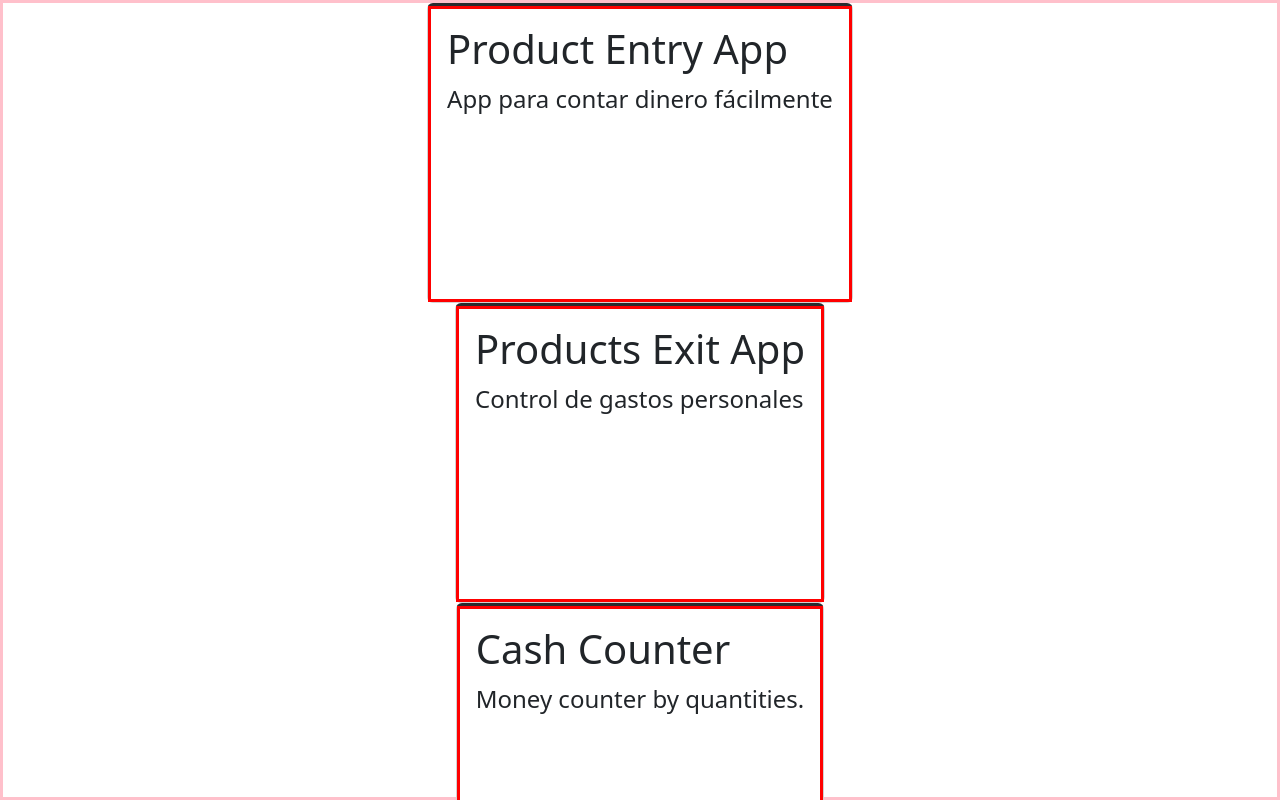
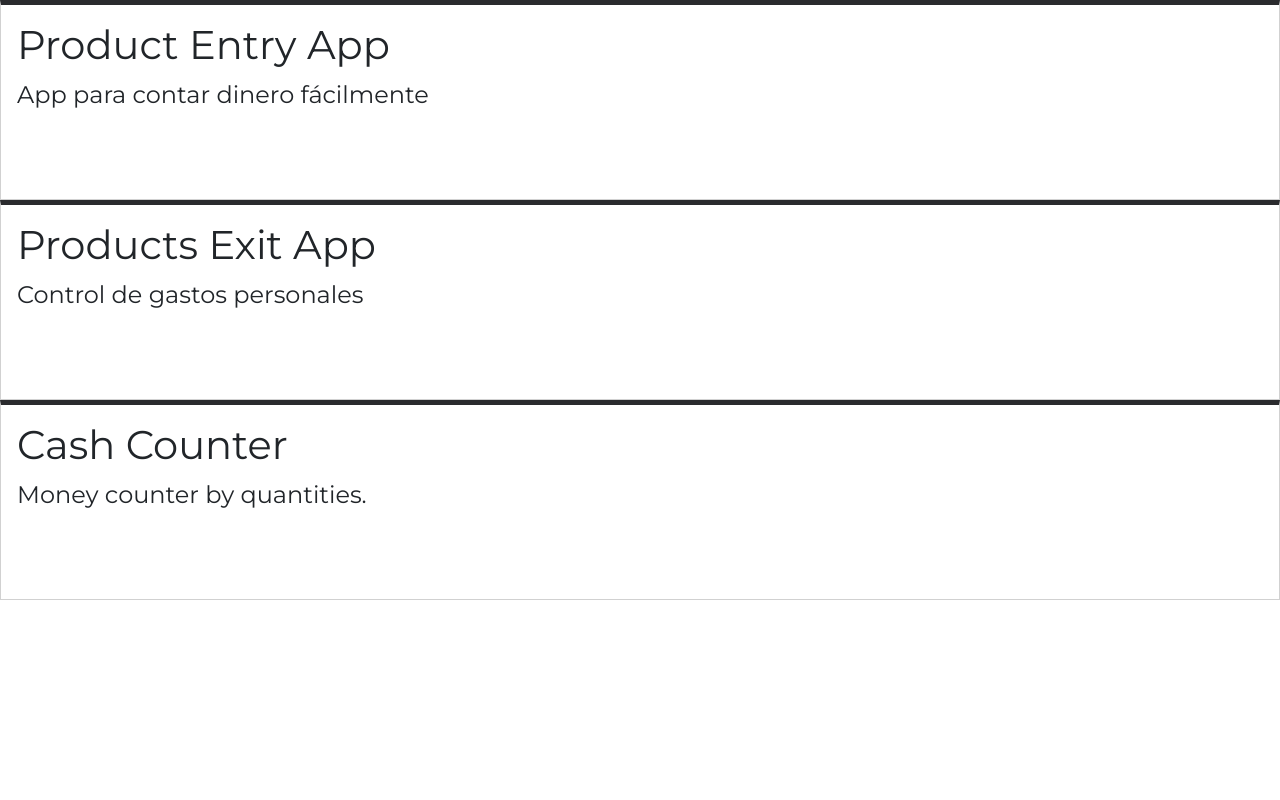
Before and after one commit to ismaelmarot/im-utils-app-v2, a React (Vite) app: page / in a window 1280 px wide. Built offline with nearby package versions, Linux system fonts and the light colour scheme.

Commit message:
Added Fonts

```diff
--- a/index.html
+++ b/index.html
@@ -4,6 +4,7 @@
     <meta charset="UTF-8" />
     <link rel="icon" type="image/svg+xml" href="/vite.svg" />
     <meta name="viewport" content="width=device-width, initial-scale=1.0" />
+    <link href="https://fonts.googleapis.com/css2?family=Montserrat:wght@400;600;700&display=swap" rel="stylesheet">
     <title>im-utils-app-v2</title>
   </head>
   <body>
--- a/src/App.css
+++ b/src/App.css
@@ -1,7 +1,6 @@
 #root {
   margin: 0;
   padding: 0;
-  border: 3px solid pink;
   width: 100%;
   height: 100%;
 }
--- a/src/components/AppCard/AppCard.styled.tsx
+++ b/src/components/AppCard/AppCard.styled.tsx
@@ -4,8 +4,9 @@ import { size } from '../../helpers/setSize';
 import { COLORS } from '../../styles/colors';
 
 export const StyledCard = styled(Card)`
-    ${size('','300px')}
-    border-top:3px solid ${COLORS.dark};
+    ${size('100%','200px')}
+    border-top:5px solid ${COLORS.dark};
+    border-radius: 0;
     font-size: 2rem;
     transition: transform 0.3s ease, box-shadow 0.3s ease;
     cursor: pointer;
@@ -16,6 +17,7 @@ export const StyledCard = styled(Card)`
         top: 0;
         left: 0;
         z-index: 10;
+        border-top: none;
     }
 `;
 
--- a/src/components/AppCard/AppCard.tsx
+++ b/src/components/AppCard/AppCard.tsx
@@ -2,13 +2,15 @@ import type { AppCardProps } from '../../interfaces/AppCard.interface';
 import Card from 'react-bootstrap/Card';
 import { StyledCard, Title, Text } from './AppCard.styled';
 
-export default function AppCard({ title, description }: AppCardProps) {
+function AppCard({ title, description }: AppCardProps) {
     return (
         <StyledCard>
-            <Card.Body style={{border:'3px solid red'}}>
+            <Card.Body>
                 <Title>{title}</Title>
                 <Text>{description}</Text>
             </Card.Body>
         </StyledCard>
     );
 }
+
+export default AppCard;
--- a/src/index.css
+++ b/src/index.css
@@ -1,3 +1,5 @@
+@import url('https://fonts.googleapis.com/css2?family=Montserrat:wght@400;600;700&display=swap');
+
 *,
 *::before,
 *::after {
@@ -10,6 +12,9 @@ html, body {
   width: 100%;
   height: 100%;
   overflow-x: hidden;
+
+  font-family: "Montserrat", sans-serif;
+  font-weight: 400;
 }
 
 #root {
@@ -18,3 +23,7 @@ html, body {
   width: 100%;
   min-height: 100%;
 }
+
+body {
+  font-family: 'Montserrat', sans-serif !important;
+}
--- a/src/pages/Home/Home.styled.tsx
+++ b/src/pages/Home/Home.styled.tsx
@@ -3,7 +3,7 @@ import { flex } from '../../helpers/setFlex';
 import { size } from '../../helpers/setSize';
 
 export const ContainerStyled = styled.div`
-    ${flex('column', 'center', 'center')}
+    ${flex('column', 'center', 'flex-start')}
     ${size('100%','')}
     min-height: 100vh;
 `;
--- a/src/pages/Home/Home.tsx
+++ b/src/pages/Home/Home.tsx
@@ -18,7 +18,7 @@ export default function Home() {
   return (
     <ContainerStyled>
       {apps.map((app, index) => (
-        <div
+        <div style={{width:'100%', margin:'0'}}
           key={index}
           className={`card-wrapper ${expandedIndex === index ? 'expanded' : ''}`}
           onClick={() => handleCardClick(index)}
```
